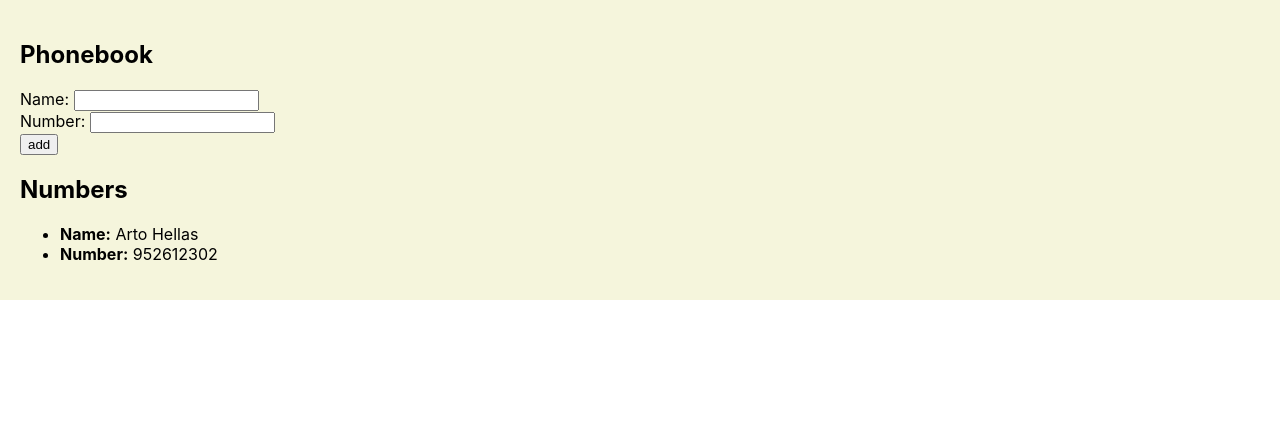
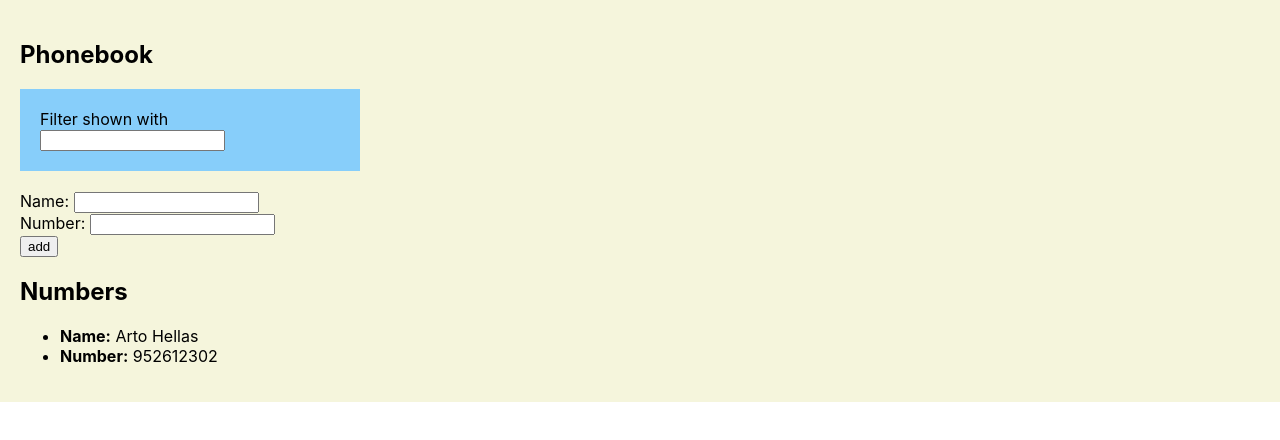
Before and after one commit to mapaza/DAWA-Lab5.2-Agenda, a React (Create React App) app: page / in a window 1280 px wide. Shown: the top 440 px of the page. Built offline with nearby package versions, Linux system fonts and the light colour scheme.

Commit message:
Parte 7: Se agregó el filtro que permite buscar de acuerdo al nombre, se uso estados y el método filter

```diff
--- a/src/App.js
+++ b/src/App.js
@@ -7,6 +7,8 @@ const App = () => {
   ])
   const [ newName, setNewName ] = useState('')
   const [ newPhone, setNewPhone ] = useState('')
+  const [ search, setSearch ] = useState('')
+  const [ filtrados, setFiltrados ] = useState([{}])
 
 const handleClick = () =>{
     console.log("Click en el Boton")
@@ -42,11 +44,24 @@ const handlePhoneChange = (event) =>{
   console.log(nuevo_numero)
   setNewPhone(nuevo_numero)
 }
+var results = [{}]
+const handleSearchChange = (event) =>{
+  var searched = event.target.value
+  console.log(searched)
+  setSearch(searched)
+  //Métodos  que filtran la información
+  results = persons.filter((person)=> person.name.includes(searched))
+  console.log(results)
+  setFiltrados(results)
+}
+
 
   return (
     <div style={{padding:20, backgroundColor:'beige'}}>
       <h2>Phonebook</h2>
-
+        <div style={{padding:20,marginBottom:20, backgroundColor:'lightskyblue', width:300}}>
+          Filter shown with <input onChange={handleSearchChange}/>
+        </div>
         <div>
           Name: <input onChange={handleNameChange}/>
         </div>
@@ -58,7 +73,14 @@ const handlePhoneChange = (event) =>{
         </div>
 
       <h2>Numbers</h2>
-      {
+      { search ?
+        filtrados.map((person)=>
+        <ul key={person.name}>
+          <li><b>Name:</b> {person.name}</li>
+          <li><b>Number:</b> {person.phone}</li>
+        </ul>
+        )
+        :
         persons.map((person)=>
         <ul key={person.name}>
           <li><b>Name:</b> {person.name}</li>
@@ -66,6 +88,7 @@ const handlePhoneChange = (event) =>{
         </ul>
         )
       }
+
     </div>
   )
 }
```
Also changed, not shown: Parte 7 - Resultado.png (added).
